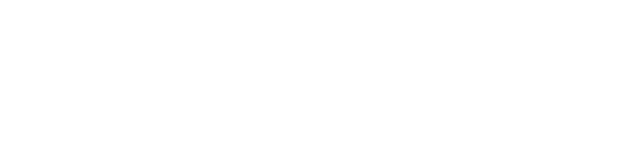
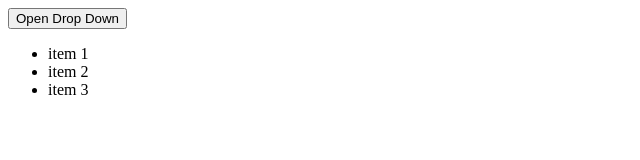
Before and after one commit to NewRedRoses/Drop-down-menu, a plain HTML site: page index.html in a window 1280 px wide. Shown: the whole page, without its empty margins (0-640 px from the left). Drawn offline with Linux system fonts and the light colour scheme.

Commit message:
Add skeleton for drop down

```diff
--- a/index.html
+++ b/index.html
@@ -1,13 +1,22 @@
 <!DOCTYPE html>
 <html lang="en">
-<head>
-    <meta charset="UTF-8">
-    <meta name="viewport" content="width=device-width, initial-scale=1.0">
-    <title>Document</title>
+  <head>
+    <meta charset="UTF-8" />
+    <meta name="viewport" content="width=device-width, initial-scale=1.0" />
+    <title>Drop Down Menu</title>
     <script src="button.js"></script>
-    <link rel="stylesheet" href="style.css">
-</head>
-<body>
-
-</body>
+    <link rel="stylesheet" href="style.css" />
+  </head>
+  <body>
+    <div class="menu-container">
+      <button>Open Drop Down</button>
+      <div class="menu-items">
+        <ul>
+          <li>item 1</li>
+          <li>item 2</li>
+          <li>item 3</li>
+        </ul>
+      </div>
+    </div>
+  </body>
 </html>
```
